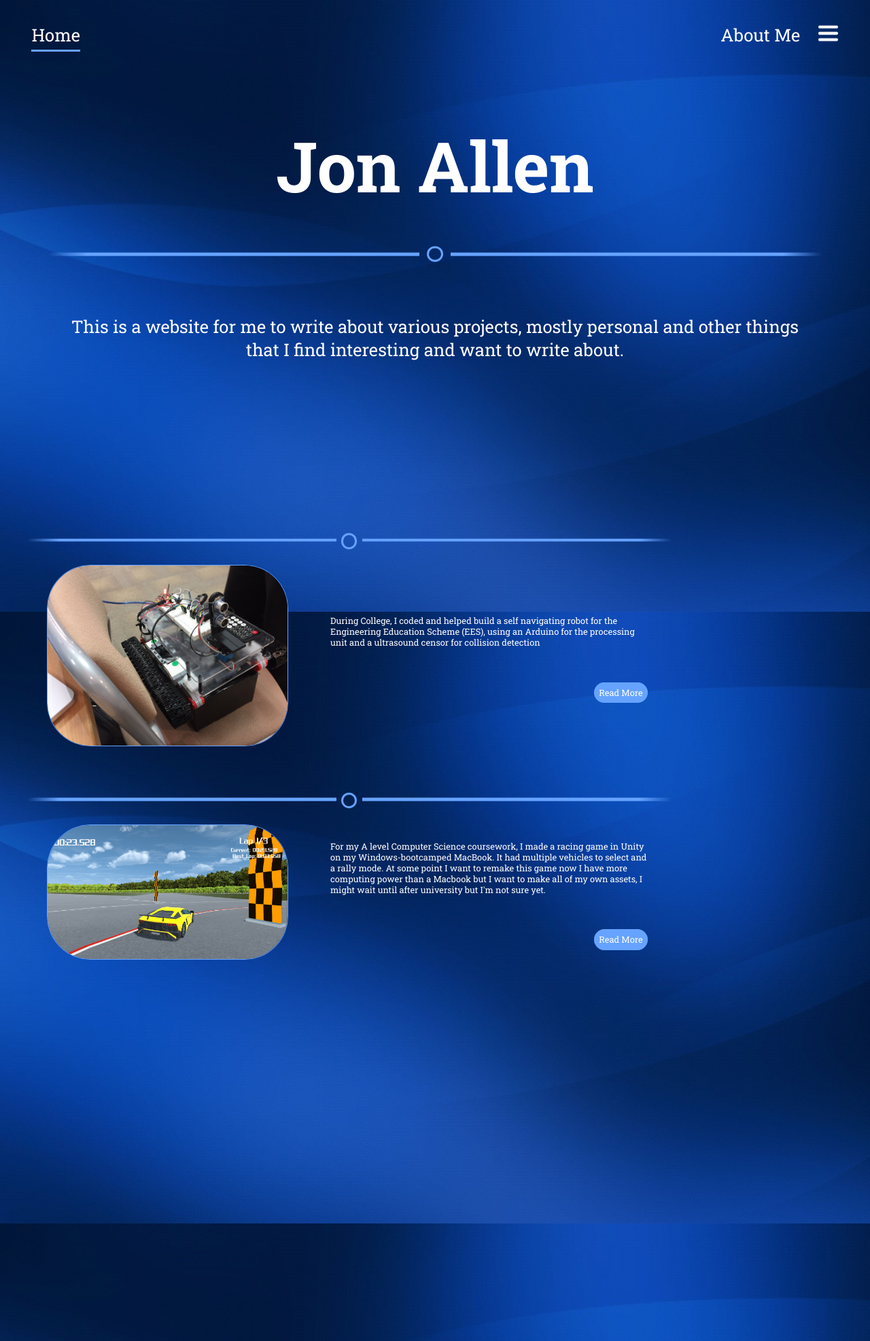
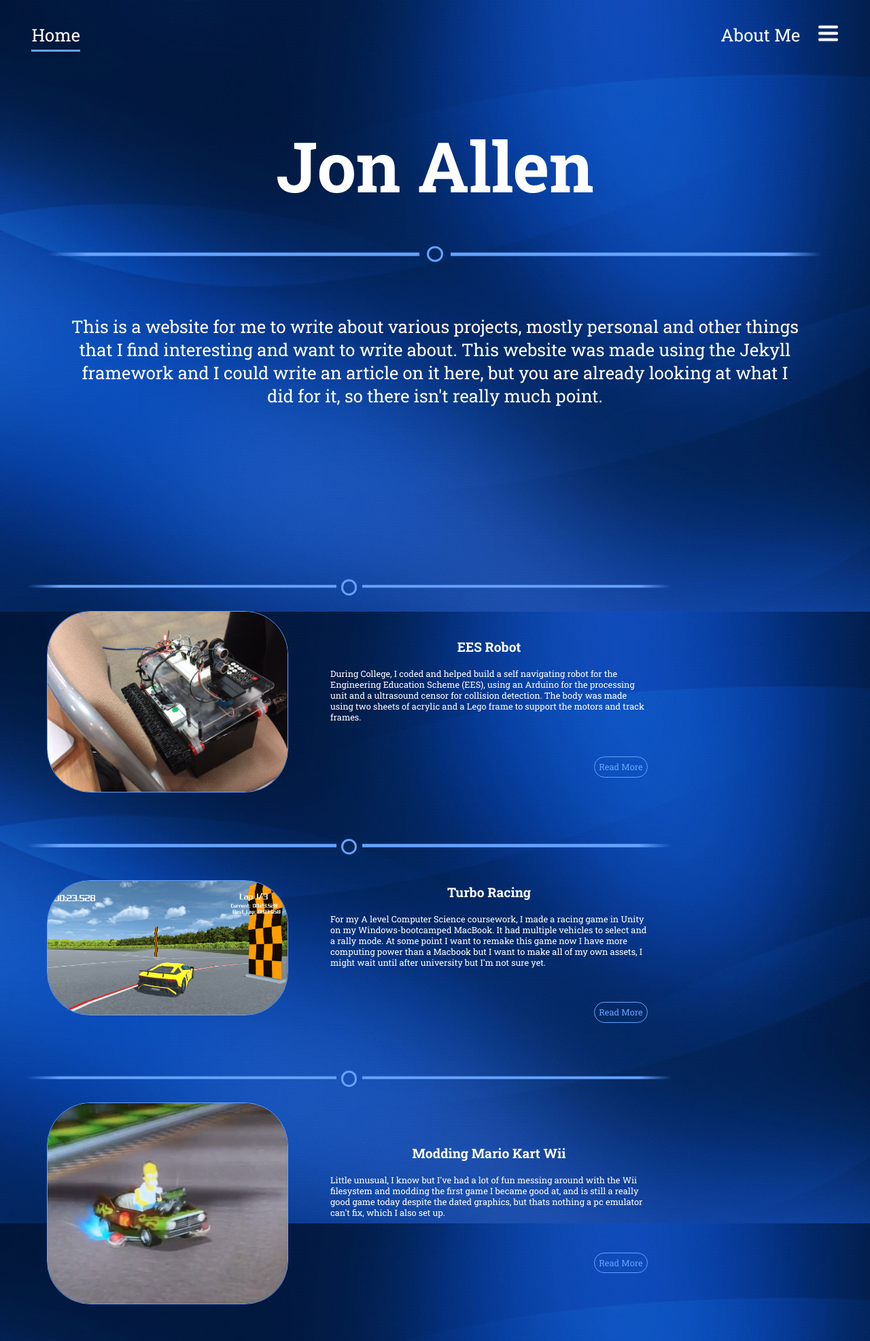
Before and after one commit to Hamsterdam117/Hamsterdam117.github.io, a Jekyll site: the page built from index.html, in a window 1280 px wide. Shown: the whole page at 68% size. Built offline with Jekyll 4.4.1, drawn with Linux system fonts in a browser that asks for light colours.

Commit message:
Added headings for home page posts, added all three current posts to home page

```diff
--- a/_includes/home-post.html
+++ b/_includes/home-post.html
@@ -9,6 +9,7 @@
 		<tr>
 	    	<td class="post-image-container"><img src="{{ include.src }}" alt="EES Robot" class="post-image" /></td>
 	    	<td>
+	    		<h3 class="post-title">{{ include.heading }}</h3>
 	    		<p class="post-text">{{ include.text }}</p>
 	    		<p class="post-link"><a href="{{ include.link }}">Read More</a></p>
 	    	</td>
--- a/index.html
+++ b/index.html
@@ -4,14 +4,24 @@ title: Home
 header: Jon Allen
 ---
 
-<p class="intro" style="margin-bottom: 10em;">This is a website for me to write about various projects, mostly personal and other things that I find interesting and want to write about.</p>
+<p class="intro" style="margin-bottom: 10em;">This is a website for me to write about various projects, mostly personal and other things that I find interesting and want to write about. This website was made using the Jekyll framework and I could write an article on it here, but you are already looking at what I did for it, so there isn't really much point.</p>
 
-{% assign post-text = "During College, I coded and helped build a self navigating robot for the Engineering Education Scheme (EES), using an Arduino for the processing unit and a ultrasound censor for collision detection" %}
+{% assign post-title = "EES Robot" %}
+{% assign post-text = "During College, I coded and helped build a self navigating robot for the Engineering Education Scheme (EES), using an Arduino for the processing unit and a ultrasound censor for collision detection. The body was made using two sheets of acrylic and a Lego frame to support the motors and track frames." %}
 {% assign post-src = "img/home-images/EES-Robot.JPG" %}
-{% assign post-link = "" %}
-{% include /home-post.html text=post-text src=post-src link=post-link %}
+{% assign post-link = "/coming-soon.html" %}
+{% include /home-post.html heading=post-title text=post-text src=post-src link=post-link %}
 
+
+{% assign post-title = "Turbo Racing" %}
 {% assign post-text = "For my A level Computer Science coursework, I made a racing game in Unity on my Windows-bootcamped MacBook. It had multiple vehicles to select and a rally mode. At some point I want to remake this game now I have more computing power than a Macbook but I want to make all of my own assets, I might wait until after university but I'm not sure yet." %}
 {% assign post-src = "img/home-images/Turbo-Racing.PNG" %}
-{% assign post-link = "" %}
-{% include /home-post.html text=post-text src=post-src link=post-link %}
+{% assign post-link = "/coming-soon.html" %}
+{% include /home-post.html heading=post-title text=post-text src=post-src link=post-link %}
+
+
+{% assign post-title = "Modding Mario Kart Wii" %}
+{% assign post-text = "Little unusual, I know but I've had a lot of fun messing around with the Wii filesystem and modding the first game I became good at, and is still a really good game today despite the dated graphics, but thats nothing a pc emulator can't fix, which I also set up." %}
+{% assign post-src = "img/home-images/Modded-MKWii.png" %}
+{% assign post-link = "/coming-soon.html" %}
+{% include /home-post.html heading=post-title text=post-text src=post-src link=post-link %}
--- a/style.css
+++ b/style.css
@@ -162,6 +162,9 @@ table
 
 
 
+
+
+
 /***********************/
 /* HOME PAGE AND POSTS */
 /***********************/
@@ -233,24 +236,28 @@ table
   margin-top: 4em;
 }
 
+.post-title {
+  text-align: center;
+  font-size: 1.5vw;
+}
+
 .post-link {
   text-align: right;
   margin-top: 4.5em;
-  color: white;
 }
 
 .post-link a {
-  color: white;
+  color: #66a3ff;
   padding: 0.5em;
   text-decoration: none;
-  background-color: #66a3ff;
+  background-color: transparent;
   border-radius: 5em;
   border: 0.15em solid #66a3ff;
 }
 
 .post-link a:hover {
-  color: #66a3ff;
-  background-color: transparent;
+  color: white;
+  background-color: #66a3ff;
 }
 
 .post-image {
```
Also changed, not shown: coming-soon.html (added, +7 -0 lines), img/home-images/Modded-MKWii.png (added).
